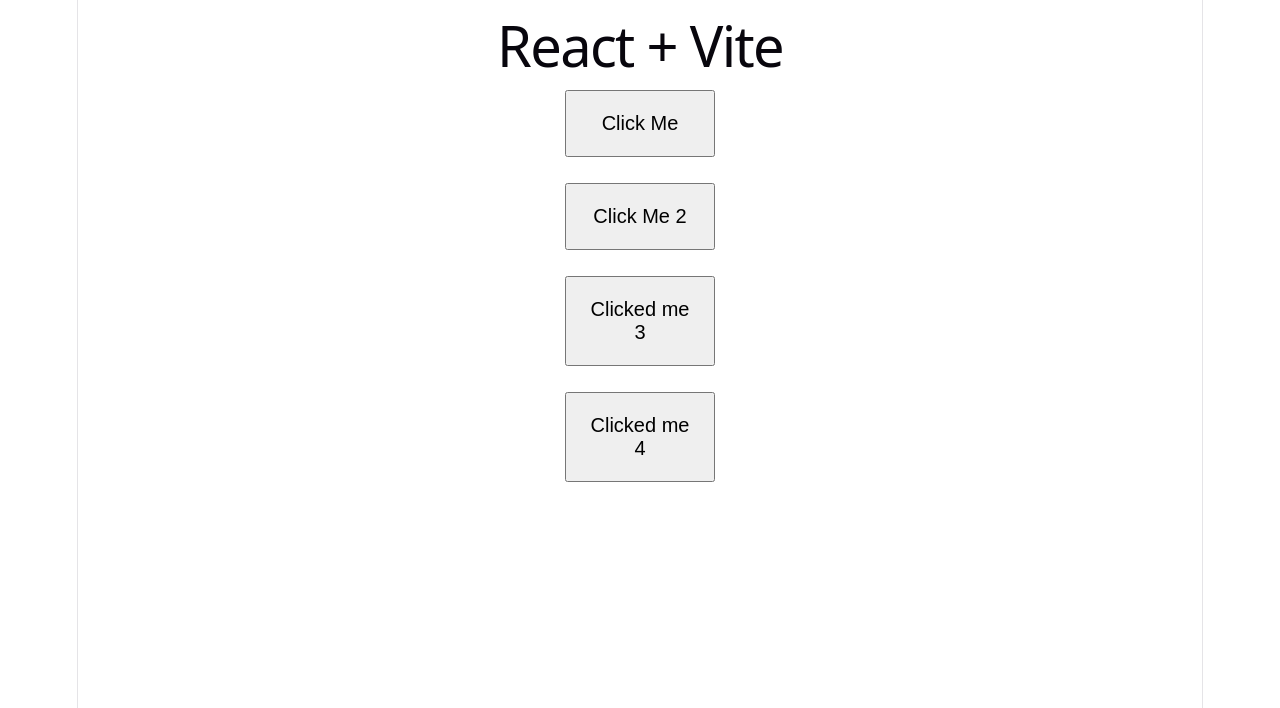
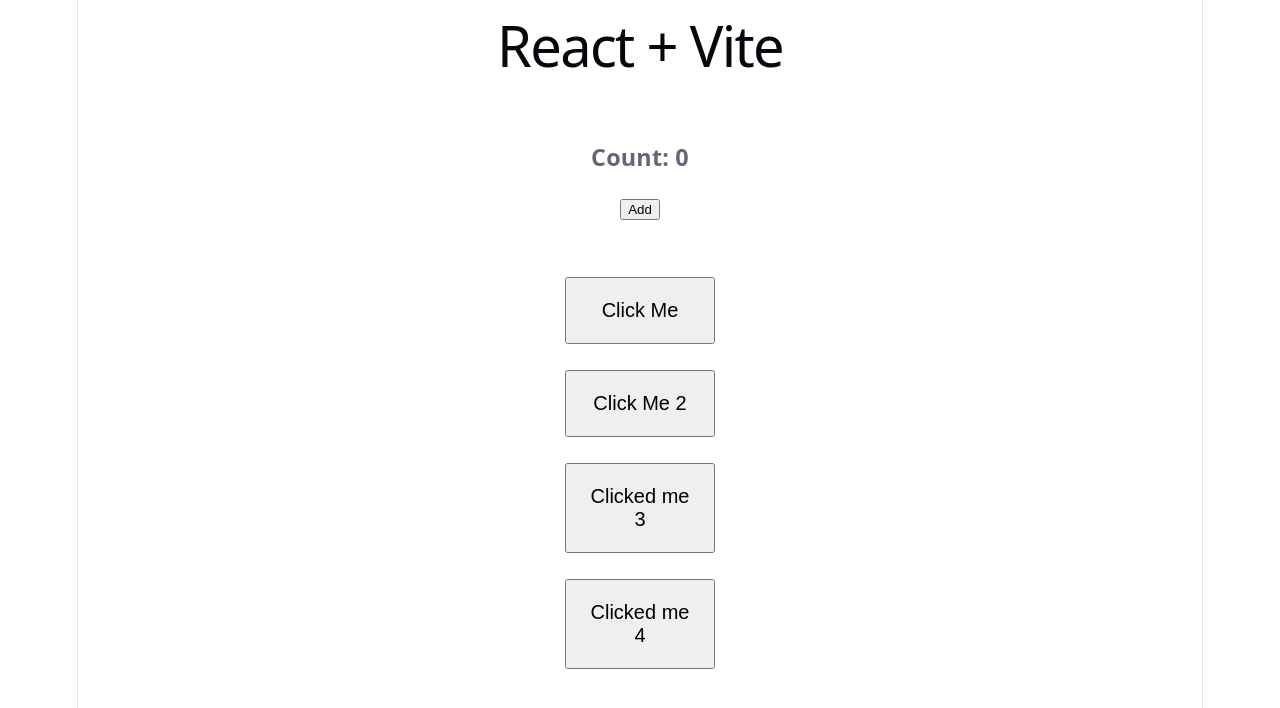
Before and after one commit to Masuda-Akter-Tisha/PH-Level-1-M-32, a React (Vite) app: page / in a window 1280 px wide. Shown: the top 708 px of the page. Built offline with nearby package versions, Linux system fonts and the light colour scheme.

Commit message:
explored react hooks

```diff
--- a/src/App.jsx
+++ b/src/App.jsx
@@ -1,4 +1,4 @@
-
+import Counter from './Counter';
 import './App.css'
 
 function App() {
@@ -13,6 +13,8 @@
   return (
     <>
     <h1>React + Vite</h1>
+    <Counter></Counter>
+    <br />
     {/* <button className='button' onclick = "clickHandling ()">Click Me</button> */}
     <button className='button' onClick= {clickHandling}>Click Me</button>
     <br/>
--- /dev/null
+++ b/src/Counter.jsx
@@ -0,0 +1,34 @@
+import { useState } from "react"
+
+export default function Counter () {
+    const counterStyle = {
+        border : '1px solid white',
+        padding : '20px 100px',
+        fontSize : '20px',
+        margin : '10px auto',
+        borderRadius : '10px'
+    }
+
+      const [count, setCount] = useState (0);
+
+      const handleAdd = () => {
+        // setCount (10);
+        let newCount = count + 1;
+        setCount (newCount);
+      }
+
+    return (
+        <div style={counterStyle}>
+            <h3>Count: {count}</h3>
+            <button onClick={handleAdd}>Add</button>
+        </div>
+    )
+}
+
+// function useState (initialValue) {
+//     let sate = initialValue;
+//     function setSate (newValue) {
+//         state = newValue;
+//     }
+//     return [sate, setSate];
+// }
```
